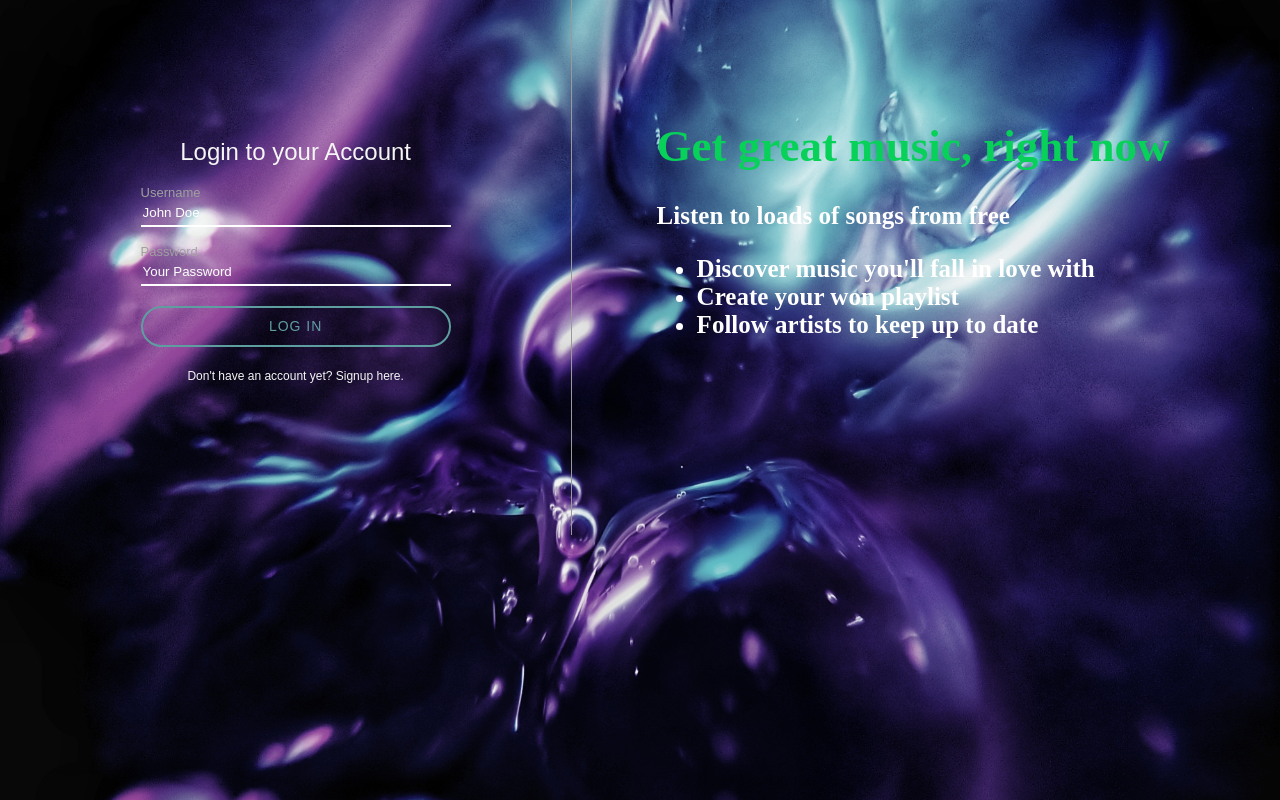
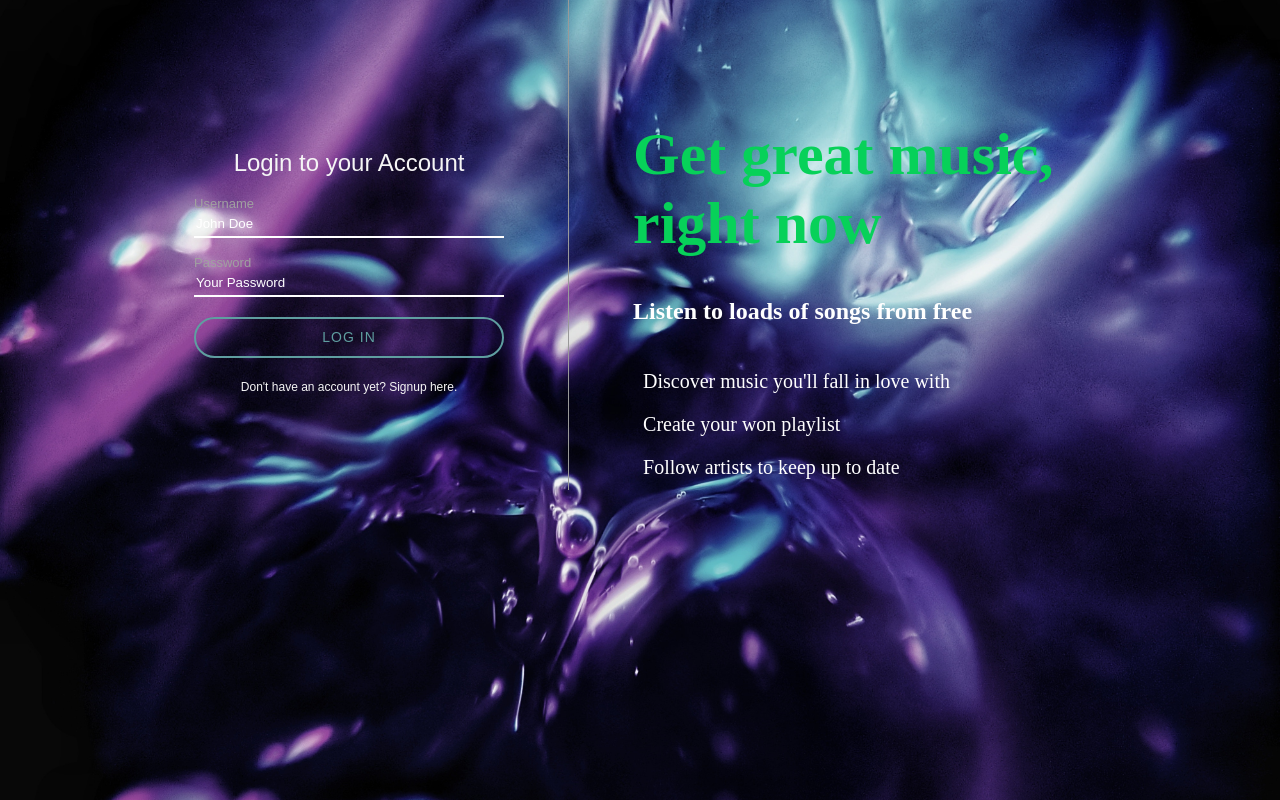
Before and after one commit to liam34/PhpProjectOnGit, a PHP site: page /register.php in a window 1280 px wide. Run offline with PHP 8.4, Linux system fonts and the light colour scheme.

Commit message:
4.11 align li add px

```diff
--- a/assets/css/register.css
+++ b/assets/css/register.css
@@ -45,6 +45,7 @@ html, body {
     padding: 45px;
     position: relative;
     float: right;
+    padding-top: 7em;
 
 
 }
@@ -78,11 +79,6 @@ html, body {
 }
 
 
-#registerForm,
-#loginForm {
-    display: none;
-}
-
 #inputContainer button:active {
 
     transform: translateY(4px);
@@ -105,7 +101,7 @@ html, body {
 #loginContainer {
     width: 80%;
     margin: 0 auto;
-    padding: 75px;
+    padding: 19px;
     position: relative;
     max-width: 1024px;
     float: right;
@@ -129,25 +125,38 @@ html, body {
     width: 100%;
 }
 
+#registerForm,
+#loginForm {
+    display: none;
+}
+
 #loginText {
-    padding: 85px;
+    padding: 64px;
     display: table-cell;
-   vertical-align: top;
-   padding-top: 90px;
-
+    vertical-align: top;
+    padding-top: 80px;
+    color: #fff;
 }
 
 
 #loginText h1 {
     color: #07d159;
-    font-size: 45px;
+    font-size: 60px;
     font-weight: bold;
 
 }
 
-#loginText h2, ul {
-    color: white;
-    font-size: 25px;
-    font-weight: bold;
+#loginText h2 {
+    margin: 35px 0;
+}
+
+#loginText ul {
+    padding: 0;
+}
+
+#loginText li {
+    font-size: 20px;
+    padding: 10px;
+    list-style-type: none;
 
 }
--- a/register.php
+++ b/register.php
@@ -137,7 +137,7 @@ function getInputValue($name) {
          </div>
          <div id="loginText">
                 <h1 style=color: #07d159;>
-                <h1>Get great music, right now</h1>
+                <h1>Get great music, <br>right now</h1>
                 <h2>Listen to loads of songs from free</h2>
                 <ul>
                     <li>Discover music you'll fall in love with </li>
```
